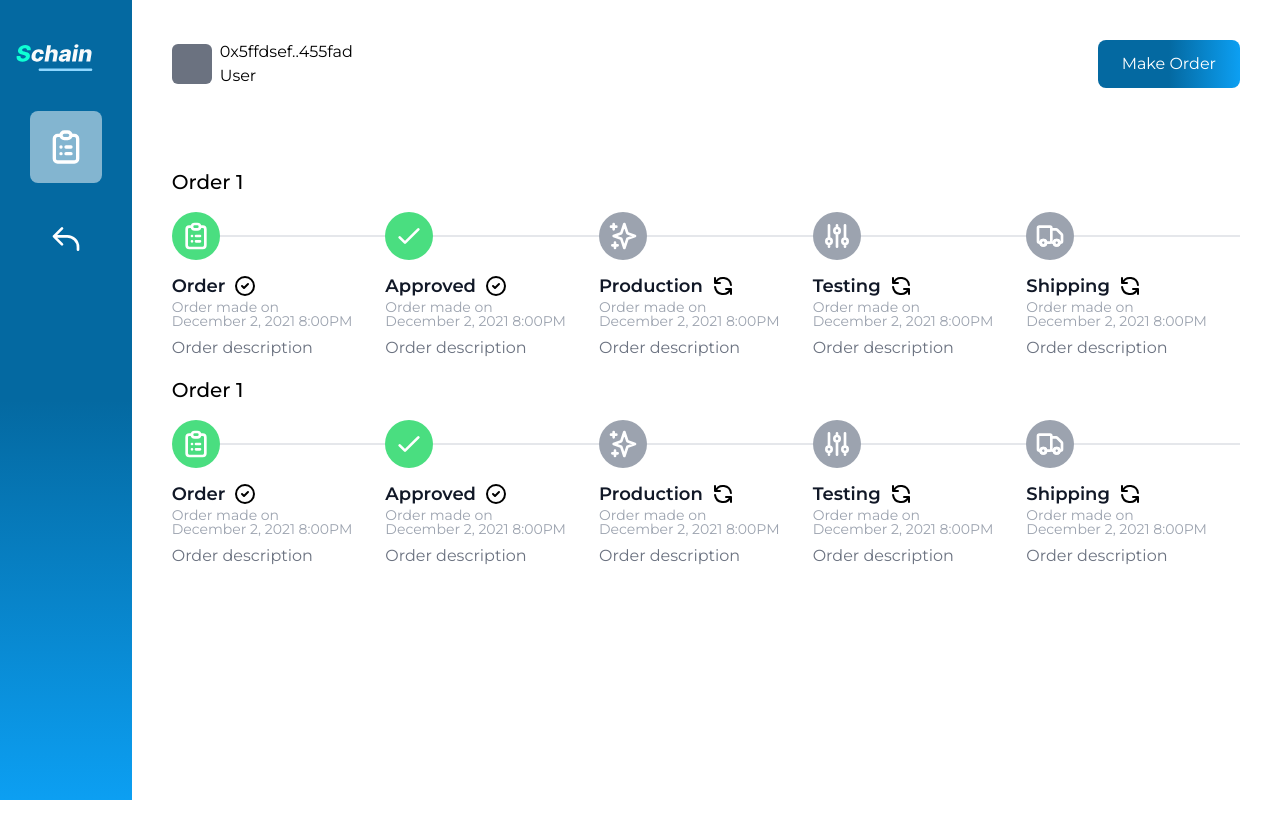
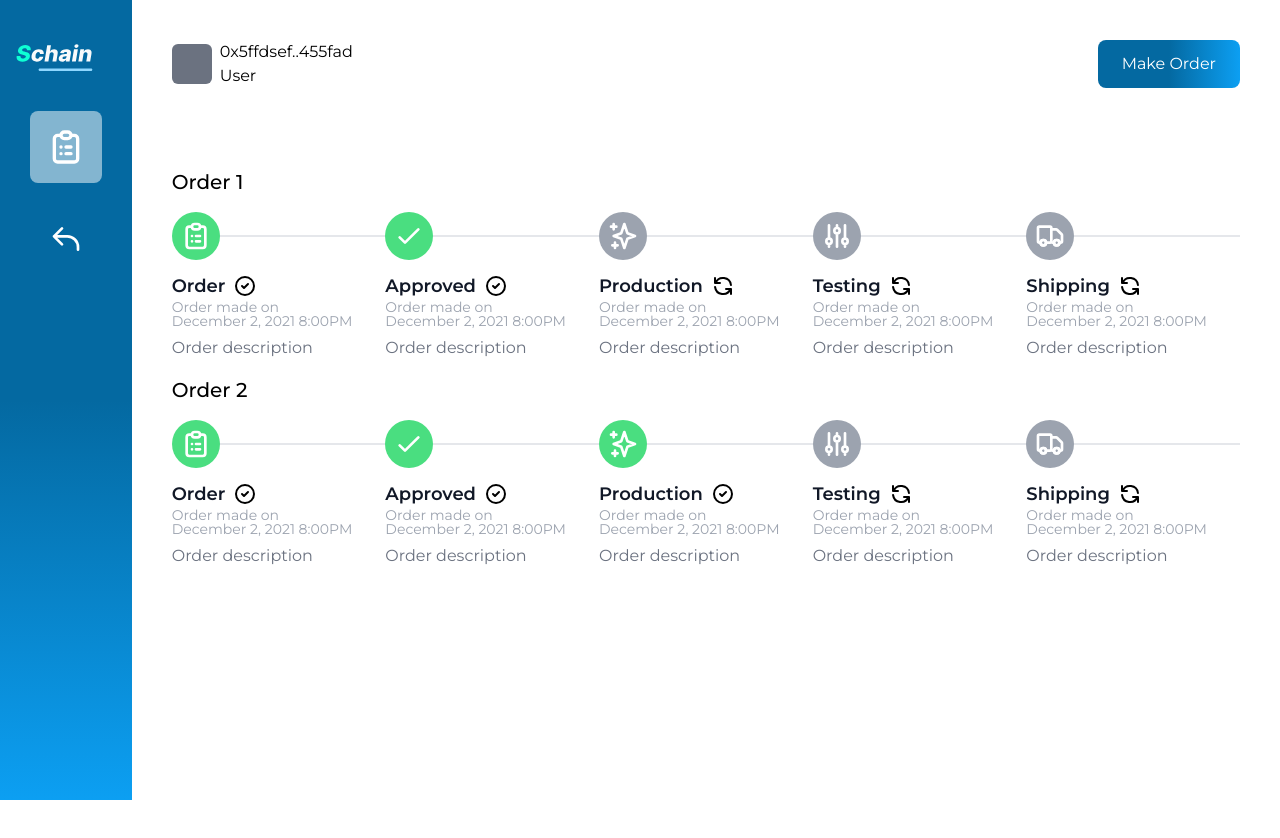
Before and after one commit to mendsalbert/schain, a Next.js app: page /admin in a window 1280 px wide. Built offline with nearby package versions, Linux system fonts and the light colour scheme.

Commit message:
schain ui

```diff
--- a/pages/admin.tsx
+++ b/pages/admin.tsx
@@ -157,7 +157,7 @@ const Admin = (props: Props) => {
             </div>
 
             <div>
-              <p className="text-xl py-4 font-medium">Order 1</p>
+              <p className="text-xl py-4 font-medium">Order 2</p>
               <ol className="items-center sm:flex">
                 <li className="relative mb-6 sm:mb-0">
                   <div className="flex items-center">
@@ -205,7 +205,7 @@ const Admin = (props: Props) => {
                 </li>
                 <li className="relative mb-6 sm:mb-0">
                   <div className="flex items-center">
-                    <div className="flex z-10 justify-center items-center w-max h-max p-2 bg-gray-400 rounded-full ring-0 ring-white ">
+                    <div className="flex z-10 justify-center items-center w-max h-max p-2 bg-green-400 rounded-full ring-0 ring-white ">
                       <SparklesIcon className="h-8 text-white" />
                     </div>
                     <div className="hidden sm:flex w-full bg-gray-200 h-0.5 "></div>
@@ -215,7 +215,7 @@ const Admin = (props: Props) => {
                       <h3 className="text-lg font-semibold text-gray-900 ">
                         Production
                       </h3>
-                      <RefreshIcon className="h-6" />
+                      <CheckCircleIcon className="h-6" />
                     </div>
                     <time className="block mb-2 text-sm font-normal leading-none text-gray-400 dark:text-gray-500">
                       Order made on December 2, 2021 8:00PM
```
